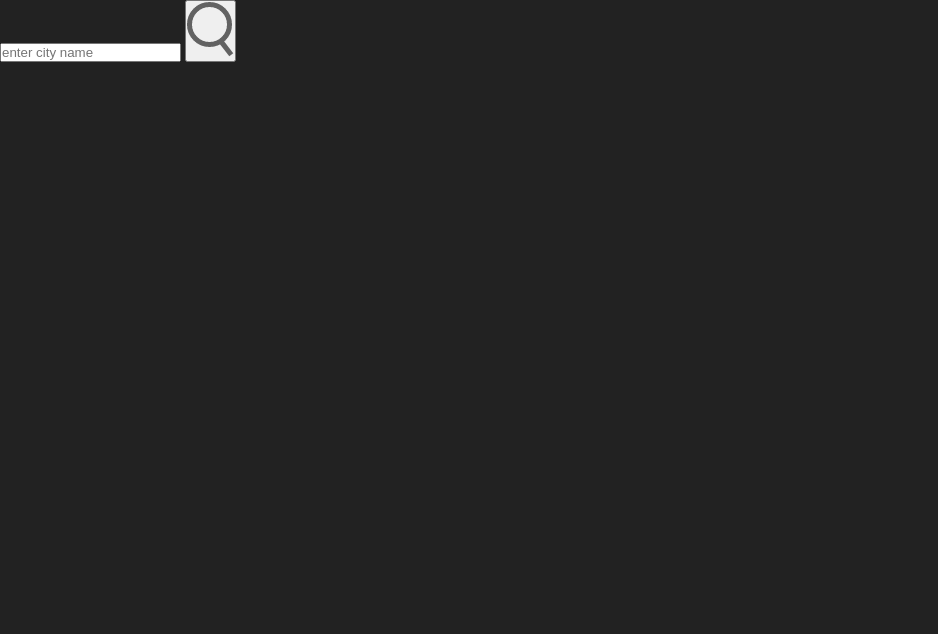
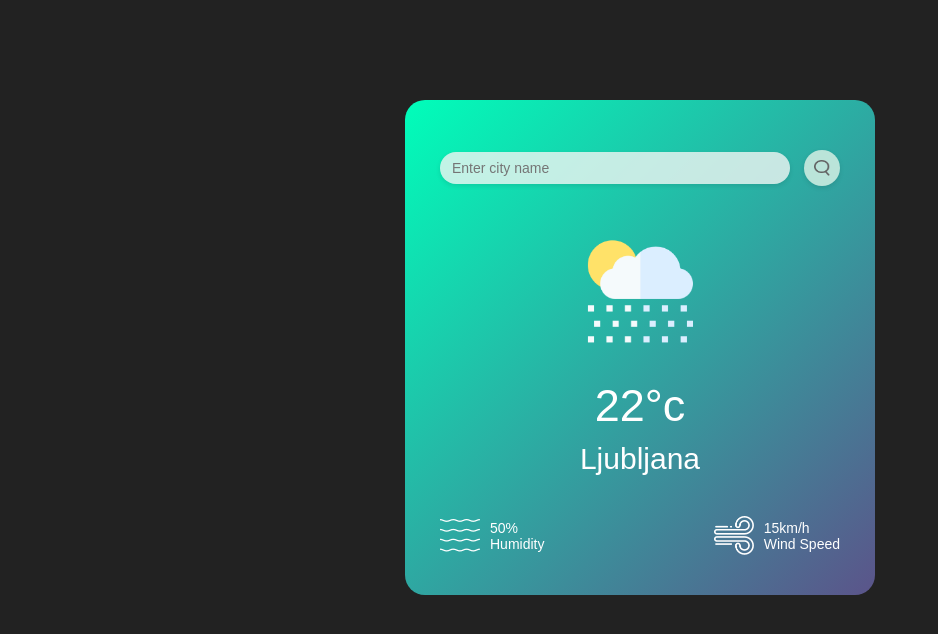
Before and after one commit to azzzraa/weatherapp, a plain HTML site: page index.html in a window 1280 px wide. Shown: the whole page, without its empty margins (0-938 px from the left). Drawn offline with Linux system fonts and the light colour scheme; no server answers.

Commit message:
Added JavaScript and updated HTML

```diff
--- a/index.html
+++ b/index.html
@@ -2,21 +2,37 @@
 <html>
     <head>
         <meta name="viewport" content="width=device-width, initial-scale=1.0">
-        <title>
-            Weather App
-        </title>
+        <title>Weather App</title>
         <link rel="stylesheet" href="style.css">
     </head>
     <body>
         <div class="card">
-        </div class="search">
-        <input type="text" placeholder="enter city name"
-        spellcheck="false">
-        <button><img src="images/search.png"></button>
+            <div class="search">
+                <input type="text" id="cityInput" placeholder="Enter city name" spellcheck="false">
+                <button id="searchButton"><img src="images/search.png" alt="search"></button>
+            </div>
+            <div class="weather">
+                <img src="images/rain.png" class="weather-icon">
+                <h1 class="temp">22°c</h1>
+                <h2 class="city">Ljubljana</h2>
+                <div class="details">
+                    <div class="col">
+                        <img src="images/humidity.png">
+                        <div>
+                            <p class="humidity">50%</p>
+                            <p>Humidity</p>
+                        </div>
+                    </div>
+                    <div class="col">
+                        <img src="images/wind.png">
+                        <div>
+                            <p class="wind">15km/h</p>
+                            <p>Wind Speed</p>
+                        </div>
+                    </div>
+                </div>
+            </div>
         </div>
-
-
-        </div>
-
+        <script src="weather.js"></script>
     </body>
 </html>
--- a/style.css
+++ b/style.css
@@ -5,6 +5,106 @@
     box-sizing: border-box;
 }
 
-body{
+body {
     background: #222;
 }
+
+.card {
+    width: 90%;
+    max-width: 470px;
+    background: linear-gradient(135deg, #00feba, #5b548a);
+    color: #fff;
+    margin: 100px auto 0;
+    border-radius: 20px;
+    padding: 40px 35px;
+    text-align: center;
+}
+
+.search {
+    display: flex;
+    align-items: center;
+    justify-content: space-between;
+    margin-top: 10px; /* Reduced margin to bring the search bar closer to the top */
+}
+
+.search input {
+    padding: 8px 12px;
+    width: calc(100% - 50px); /* Adjusted width to leave space for the button */
+    margin-right: 5px; /* Reduced margin to bring the button closer */
+    border: none;
+    border-radius: 20px;
+    outline: none;
+    font-size: 14px; /* Reduced font size for a smaller look */
+    background-color: rgba(241, 246, 243, 0.8); /* Semi-transparent white background */
+    color: #333; /* Darker text for better contrast */
+    box-shadow: 0 2px 5px rgba(0, 0, 0, 0.1); /* Subtle shadow for depth */
+}
+
+.search button {
+    padding: 7px;
+    background-color: #bae4d9;
+    border: none;
+    border-radius: 50%;
+    cursor: pointer;
+    transition: background-color 0.3s ease;
+    width: 36px;
+    height: 36px;
+    display: flex;
+    align-items: center;
+    justify-content: center;
+    box-shadow: 0 2px 5px rgba(0, 0, 0, 0.1); /* Subtle shadow for depth */
+}
+
+.search button:hover {
+    background-color: #00cc9a; /* Slightly darker green on hover */
+}
+
+.search button img {
+    width: 16px; /* Reduced icon size */
+    height: 16px; /* Reduced icon size */
+}
+
+.weather-icon {
+    width: 150px;
+    margin-top: 30px;
+}
+
+.weather h1 {
+    font-size: 45px;
+    font-weight: 400;
+    margin-top: 10px;
+}
+
+.weather h2 {
+    font-size: 30px;
+    font-weight: 400;
+    margin-top: 10px;
+}
+
+.details {
+    display: flex;
+    align-items: center;
+    justify-content: space-between;
+    margin-top: 40px;
+}
+
+.col {
+    display: flex;
+    align-items: center;
+    text-align: left;
+}
+
+.col img {
+    width: 40px;
+    margin-right: 10px;
+}
+
+.col p {
+    margin: 0;
+    font-size: 14px;
+}
+
+.humidity, .wind {
+    font-size: 24px;
+    font-weight: 500;
+}
--- /dev/null
+++ b/weather.js
@@ -0,0 +1,72 @@
+// Select DOM elements
+const cityInput = document.getElementById('cityInput');
+const searchButton = document.getElementById('searchButton');
+const weatherIcon = document.querySelector('.weather-icon');
+const temp = document.querySelector('.temp');
+const city = document.querySelector('.city');
+const humidity = document.querySelector('.humidity');
+const wind = document.querySelector('.wind');
+
+// API key and base URL
+const apiKey = '9c886f633951a487abb65b07d99988c4';
+const apiUrl = 'https://api.openweathermap.org/data/2.5/weather?units=metric&q=';
+
+// Function to fetch weather data
+async function checkWeather(cityName) {
+    try {
+        const response = await fetch(apiUrl + cityName + `&appid=${apiKey}`);
+        if (!response.ok) {
+            throw new Error('City not found');
+        }
+        const data = await response.json();
+
+        // Update DOM with weather data
+        city.textContent = data.name;
+        temp.textContent = `${Math.round(data.main.temp)}°C`;
+        humidity.textContent = `${data.main.humidity}%`;
+        wind.textContent = `${data.wind.speed} km/h`;
+
+        // Update weather icon based on weather condition
+        const weatherCondition = data.weather[0].main;
+        switch (weatherCondition) {
+            case 'Clouds':
+                weatherIcon.src = 'images/clouds.png';
+                break;
+            case 'Clear':
+                weatherIcon.src = 'images/clear.png';
+                break;
+            case 'Rain':
+                weatherIcon.src = 'images/rain.png';
+                break;
+            case 'Drizzle':
+                weatherIcon.src = 'images/drizzle.png';
+                break;
+            case 'Mist':
+                weatherIcon.src = 'images/mist.png';
+                break;
+            case 'Snow':
+                weatherIcon.src = 'images/snow.png';
+                break;
+            default:
+                weatherIcon.src = 'images/clouds.png';
+        }
+    } catch (error) {
+        alert('City not found. Please try again.');
+        console.error(error);
+    }
+}
+
+// Event listener for the search button
+searchButton.addEventListener('click', () => {
+    const cityName = cityInput.value.trim();
+    if (cityName) {
+        checkWeather(cityName);
+    } else {
+        alert('Please enter a city name.');
+    }
+});
+
+// Optional: Fetch weather for a default city on page load
+window.addEventListener('load', () => {
+    checkWeather('Ljubljana');
+});
```
